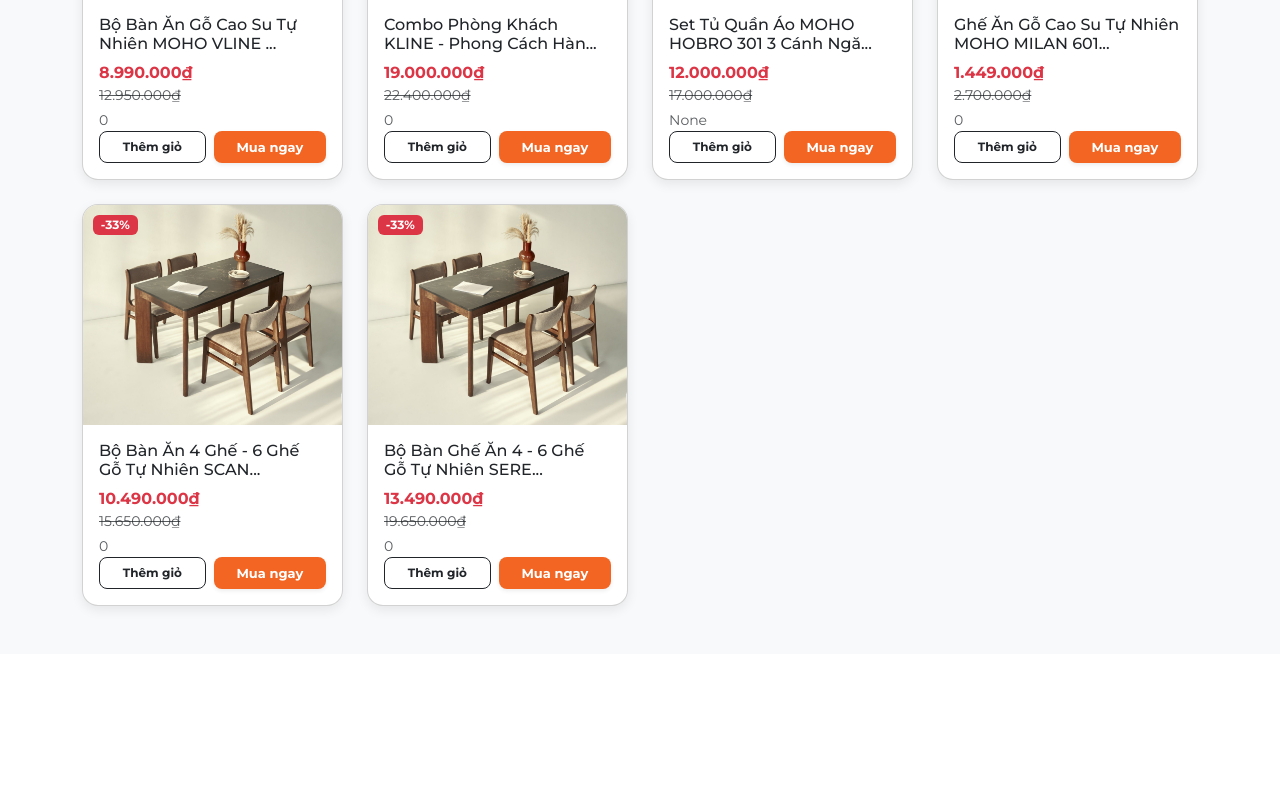
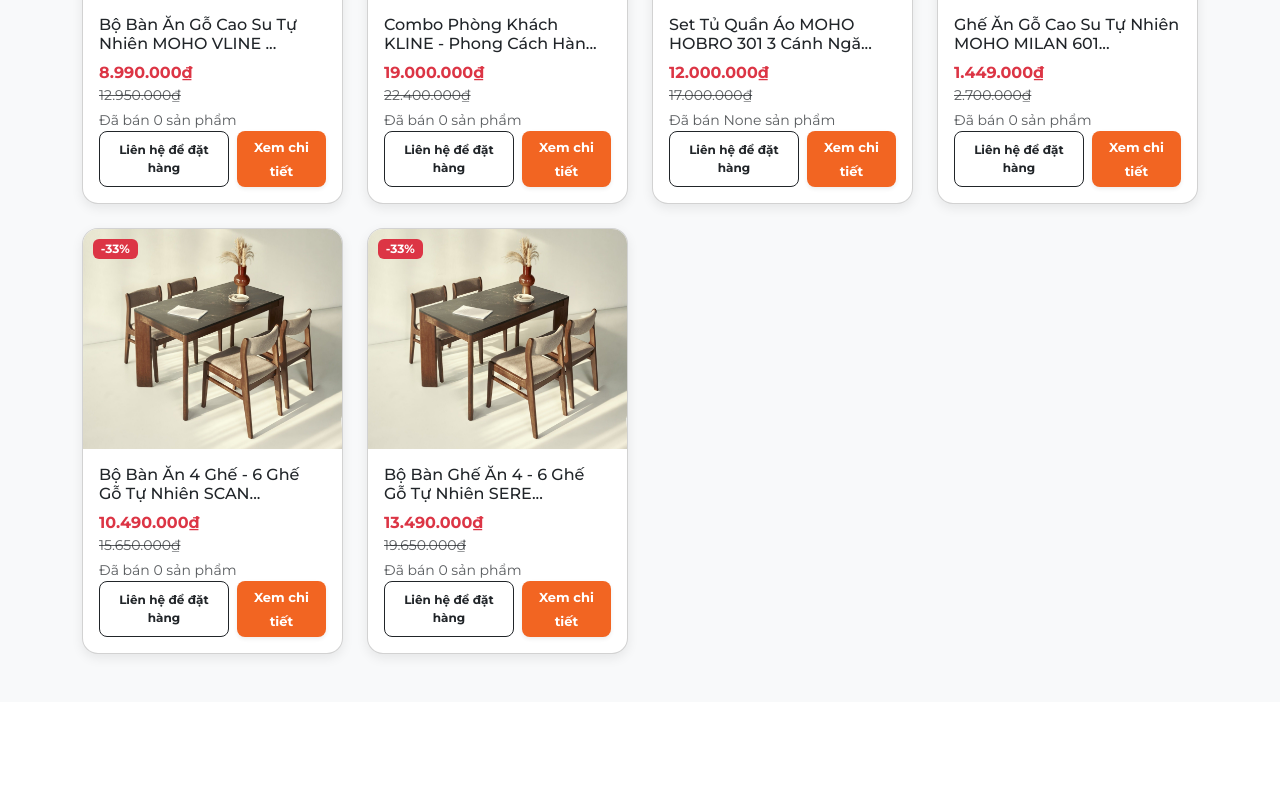
Before and after one commit to longnhat518/django-web, a Django app: page / in a window 1280 px wide. Shown: the part 1485-2283 px from the top of the page. Before the commit the page ends 2098 px from the top, so only its background shows below. Run offline with Django 5.2, Linux system fonts and the light colour scheme; data comes from the database, SQL or seed files in the repository; parts of the project's set-up code (start-up, migrations or seed data) failed here and were passed over; some libraries are stand-ins or nearby versions.

Commit message:
feat: implement shopping cart functionality, checkout page, and product listing views

```diff
--- a/webbanhang/app/admin.py
+++ b/webbanhang/app/admin.py
@@ -13,6 +13,10 @@
 
 class ProductAdmin(admin.ModelAdmin):
     inlines = [ProductImageInline]
+    list_display = ('name', 'price', 'old_price', 'is_featured', 'is_on_sale', 'digital', 'sold_count', 'quantity')
+    list_filter = ('is_featured', 'is_on_sale', 'digital')
+    search_fields = ('name',)
+    list_editable = ('is_featured', 'is_on_sale', 'digital', 'sold_count', 'quantity')
 
 class OrderAdmin(admin.ModelAdmin):
     list_display = ('customer', 'date_ordered', 'complete', 'transaction_id')
--- a/webbanhang/app/templates/app/home.html
+++ b/webbanhang/app/templates/app/home.html
@@ -172,14 +172,23 @@
                 </div>
               </div>
               <div class="mt-auto d-flex gap-2">
+                {%if featured_product.quantity > 0 %}
                 <button
                   class="btn btn-outline-dark btn-sm flex-fill fw-bold add-btn update-cart"
                   style="border-radius: 8px; font-size: 12px"
                   data-product={{ featured_product.id }}
                   data-action ="add"
                 >
-                  <i class="fas fa-cart-plus"></i> Thêm vào giỏ
+                  <i class="fas fa-cart-plus"></i> Thêm giỏ
                 </button>
+                {%else%}
+                <button
+                  class="btn btn-outline-dark btn-sm flex-fill fw-bold add-btn update-cart"
+                  style="border-radius: 8px; font-size: 12px"
+                >
+                  <i class="fas fa-cart-plus"></i> Liên hệ
+                </button>
+                {%endif%}
                 <a
                   href="#"
                   class="btn btn-sm flex-fill fw-bold text-white shadow-sm"
@@ -190,7 +199,7 @@
                     font-size: 13px;
                     line-height: 24px;
                   "
-                  >Mua ngay</a
+                  >Xem chi tiết</a
                 >
               </div>
             </div>
@@ -233,16 +242,27 @@
                 {{ sale_product.format_old_price}}
               </div>
               <div class="d-flex justify-content-between small mt-1">
-                <span class="text-muted">{{sale_product.sold_count}}</span>
+                <span class="text-muted"> Đã bán {{sale_product.sold_count}} sản phẩm</span>
               </div>
             </div>
             <div class="mt-auto d-flex gap-2">
+              {%if sale_product.quantity > 0 %}
               <button
-                class="btn btn-outline-dark btn-sm flex-fill fw-bold add-btn"
+                class="btn btn-outline-dark btn-sm flex-fill fw-bold add-btn update-cart"
                 style="border-radius: 8px; font-size: 12px"
+                data-product={{ sale_product.id }}
+                data-action ="add"
               >
                 <i class="fas fa-cart-plus"></i> Thêm giỏ
               </button>
+              {%else%}
+              <button
+                class="btn btn-outline-dark btn-sm flex-fill fw-bold add-btn update-cart"
+                style="border-radius: 8px; font-size: 12px"
+              >
+                <i class="fas fa-cart-plus"></i> Liên hệ để đặt hàng
+              </button>
+              {%endif%}
               <a
                 href="#"
                 class="btn btn-sm flex-fill fw-bold text-white shadow-sm"
@@ -253,7 +273,7 @@
                   font-size: 13px;
                   line-height: 24px;
                 "
-                >Mua ngay</a
+                >Xem chi tiết</a
               >
             </div>
           </div>
--- a/webbanhang/app/views.py
+++ b/webbanhang/app/views.py
@@ -63,9 +63,12 @@
     orderItem, created = OrderItem.objects.get_or_create(order=order, product=product)
     if action == 'add':
         orderItem.quantity += 1
+        product.quantity -= 1
     elif action == 'remove':
         orderItem.quantity -= 1
+        product.quantity += 1
     orderItem.save()
+    product.save()
     if orderItem.quantity <= 0:
         orderItem.delete()
     return JsonResponse("Item was added",safe=False)
```
Also changed, not shown: webbanhang/app/templates/app/cart.html (+6 -2 lines), webbanhang/app/templates/app/checkout.html (+9 -7 lines).
